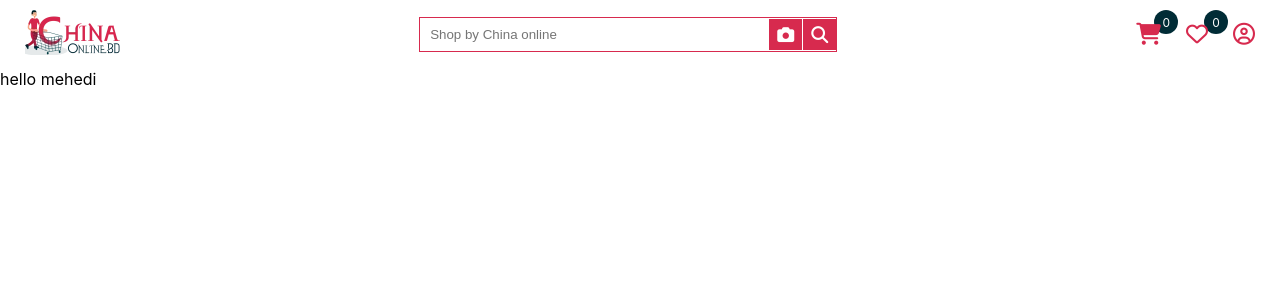
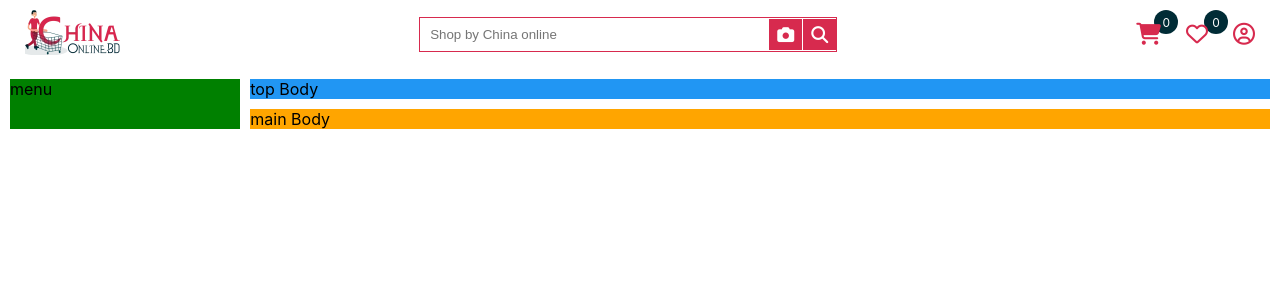
Before and after one commit to Mehedi4467/china-online-bd, a Next.js app: page / in a window 1280 px wide. Shown: the top 300 px of the page. Built offline with nearby package versions, Linux system fonts and the light colour scheme.

Commit message:
web layout design complated

```diff
--- a/pages/index.js
+++ b/pages/index.js
@@ -5,15 +5,10 @@ import logo from '../public/Images/Logo/logo.png';
 
 export default function Home() {
   return (
-   <div>
-
-    {/* <Image
-      // loader={myLoader}
-      src={logo}
-      alt="Picture of the author"
-    /> */}
-    hello mehedi
-
+   <div className={styles.gridContainer}>
+      <div className={styles.item1}>menu</div>
+      <div className={styles.item2}>top Body</div>
+      <div className={styles.item3}>main Body</div>
    </div>
   )
 }
--- a/styles/Header.module.css
+++ b/styles/Header.module.css
@@ -63,11 +63,11 @@
 
 
   /* user area */
-
+/*
   .userArea{
 
 
-  }
+  } */
   .userAreaIcons{
     display: flex;
     justify-content: center;
@@ -94,8 +94,8 @@
     justify-content: center;
     align-items: center;
     color: #fff;
-    height: 20px;
-    width: 20px;
+    height: 15px;
+    width: 15px;
     background-color: #002c36;
     position: absolute;
     top: -13px;
--- a/styles/Home.module.css
+++ b/styles/Home.module.css
@@ -1,129 +1,21 @@
-.container {
-  padding: 0 2rem;
+.item1 {
+  grid-area: menu;
+  background-color: green;
+}
+.item2 {
+   grid-area: topBody;
+   background-color: #2196F3;
+  }
+.item3 {
+   grid-area: main;
+   background-color: orange;
 }
 
-.main {
-  min-height: 100vh;
-  padding: 4rem 0;
-  flex: 1;
-  display: flex;
-  flex-direction: column;
-  justify-content: center;
-  align-items: center;
+.gridContainer {
+  display: grid;
+  grid-template-areas:
+    'menu topBody topBody topBody topBody topBody'
+    'menu main main main main main';
+  gap: 10px;
+  padding: 10px;
 }
-
-.footer {
-  display: flex;
-  flex: 1;
-  padding: 2rem 0;
-  border-top: 1px solid #eaeaea;
-  justify-content: center;
-  align-items: center;
-}
-
-.footer a {
-  display: flex;
-  justify-content: center;
-  align-items: center;
-  flex-grow: 1;
-}
-
-.title a {
-  color: #0070f3;
-  text-decoration: none;
-}
-
-.title a:hover,
-.title a:focus,
-.title a:active {
-  text-decoration: underline;
-}
-
-.title {
-  margin: 0;
-  line-height: 1.15;
-  font-size: 4rem;
-}
-
-.title,
-.description {
-  text-align: center;
-}
-
-.description {
-  margin: 4rem 0;
-  line-height: 1.5;
-  font-size: 1.5rem;
-}
-
-.code {
-  background: #fafafa;
-  border-radius: 5px;
-  padding: 0.75rem;
-  font-size: 1.1rem;
-  font-family: Menlo, Monaco, Lucida Console, Liberation Mono, DejaVu Sans Mono,
-    Bitstream Vera Sans Mono, Courier New, monospace;
-}
-
-.grid {
-  display: flex;
-  align-items: center;
-  justify-content: center;
-  flex-wrap: wrap;
-  max-width: 800px;
-}
-
-.card {
-  margin: 1rem;
-  padding: 1.5rem;
-  text-align: left;
-  color: inherit;
-  text-decoration: none;
-  border: 1px solid #eaeaea;
-  border-radius: 10px;
-  transition: color 0.15s ease, border-color 0.15s ease;
-  max-width: 300px;
-}
-
-.card:hover,
-.card:focus,
-.card:active {
-  color: #0070f3;
-  border-color: #0070f3;
-}
-
-.card h2 {
-  margin: 0 0 1rem 0;
-  font-size: 1.5rem;
-}
-
-.card p {
-  margin: 0;
-  font-size: 1.25rem;
-  line-height: 1.5;
-}
-
-.logo {
-  height: 1em;
-  margin-left: 0.5rem;
-}
-
-@media (max-width: 600px) {
-  .grid {
-    width: 100%;
-    flex-direction: column;
-  }
-}
-
-@media (prefers-color-scheme: dark) {
-  .card,
-  .footer {
-    border-color: #222;
-  }
-  .code {
-    background: #111;
-  }
-  .logo img {
-    filter: invert(1);
-  }
-}
```
